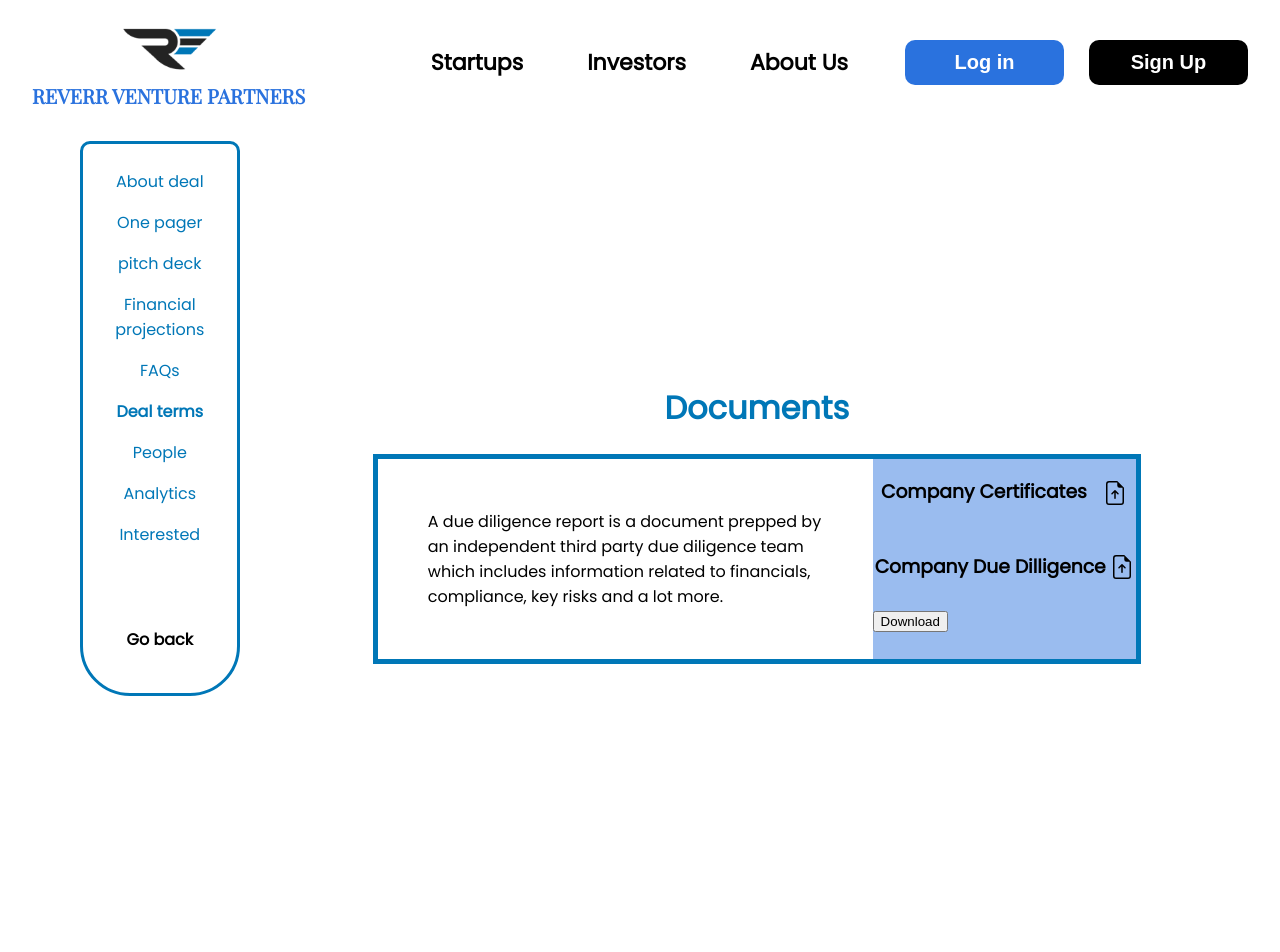
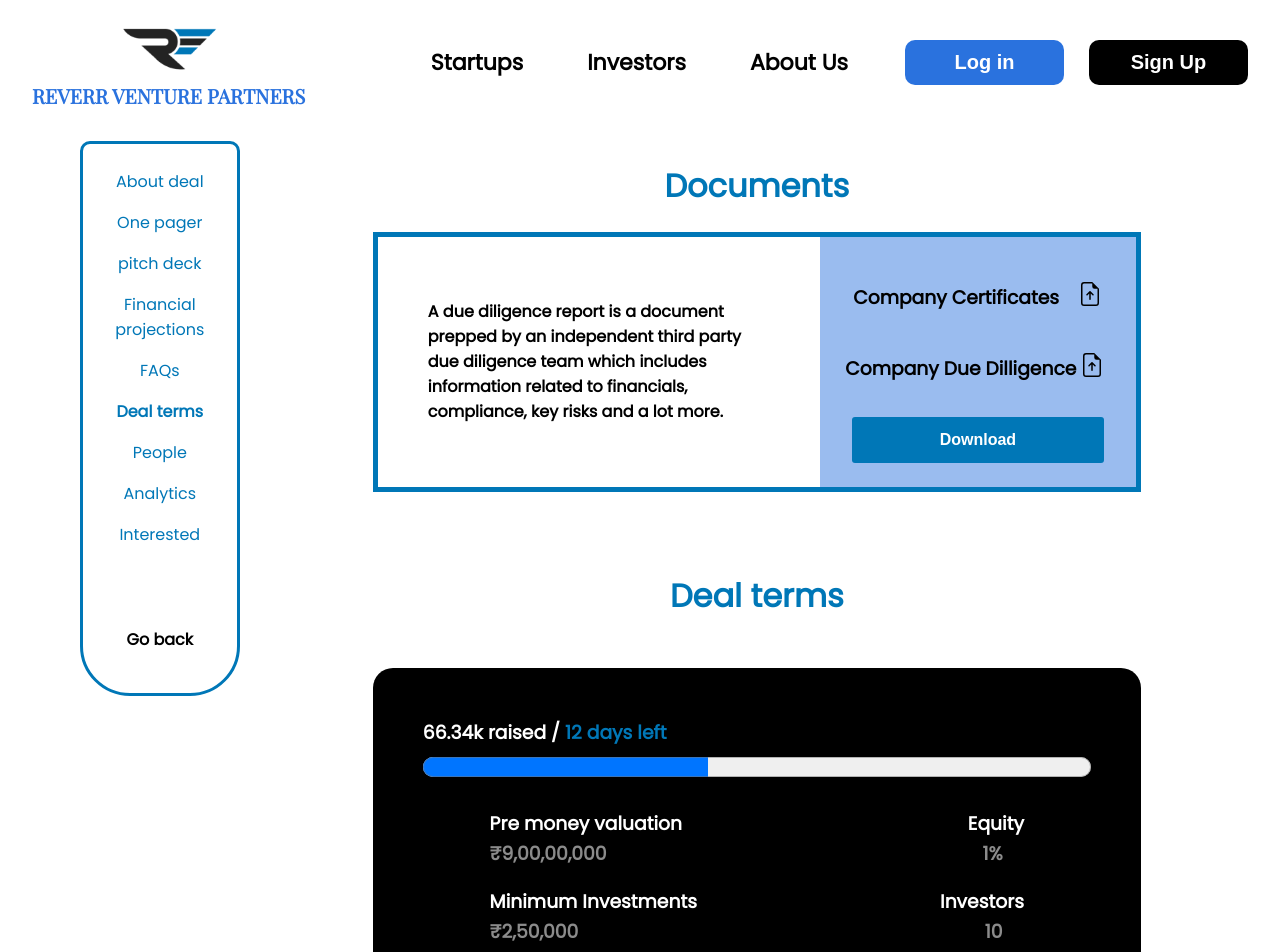
Before and after one commit to Reverr-Finaura/rvpreact, a React (Create React App) app: page /deal-terms in a window 1280 px wide. Shown: the top 952 px of the page. Before the commit the page ends 800 px from the top, so only its background shows below. Built offline with nearby package versions, Linux system fonts and the light colour scheme; no server answers.

Commit message:
added dealTerms

```diff
--- a/src/components/dealsidenav/DealSideNav.js
+++ b/src/components/dealsidenav/DealSideNav.js
@@ -32,7 +32,7 @@ const DealSideNav = () => {
       <NavLink to="/profile" className="NavLink ">
         Interested
       </NavLink>
-      <NavLink to="/" className="NavLink NavLink__Logout ">
+      <NavLink to="/deals" className="NavLink NavLink__Logout ">
         Go back
       </NavLink>
     </div>
--- a/src/pages/home/dealTerms/DealTerm.js
+++ b/src/pages/home/dealTerms/DealTerm.js
@@ -35,12 +35,55 @@ const DealTerm = () => {
                 </div>
                 <div className="deal-term__right__content2">
                   <h3>Company Due Dilligence</h3>
-                  <h2>
+                  <h2 style={{ margin: "0% 2.5% 0px 0px" }}>
                     <FileEarmarkArrowUp />
                   </h2>
                 </div>
-                <button>Download</button>
+                <button className="deal-term__btn">Download</button>
               </div>
+            </div>
+            <h1
+              style={{
+                color: "#0077B7",
+                textAlign: "center",
+                marginTop: "5rem",
+                marginBottom: "3rem",
+              }}
+            >
+              Deal terms
+            </h1>
+            <div className="deal-term__terms-content">
+              <div className="deal-term__terms-progress-wrap">
+                <h3>
+                  66.34k raised /{" "}
+                  <span style={{ color: "#0077b7" }}> 12 days left</span>
+                </h3>
+                <progress id="file" value="42.75" max="100" />
+              </div>
+
+              <div className="deal-term__terms-stats">
+                <div className="deal-term__terms__stats-head">
+                  <h3>Pre money valuation</h3>
+                  <h3>Equity</h3>
+                </div>
+                <div className="deal-term__terms__stats-body">
+                  <h3>₹9,00,00,000</h3>
+                  <h3>1%</h3>
+                </div>
+
+                <div className="deal-term__terms__stats-head">
+                  <h3>Minimum Investments</h3>
+                  <h3>Investors</h3>
+                </div>
+                <div className="deal-term__terms__stats-body">
+                  <h3>₹2,50,000</h3>
+                  <h3>10</h3>
+                </div>
+              </div>
+
+              <button className="deal-term__btn deal-term_interestedBtn">
+                Interested
+              </button>
             </div>
           </div>
           {/* end */}
--- a/src/pages/home/dealTerms/dealterm.css
+++ b/src/pages/home/dealTerms/dealterm.css
@@ -21,23 +21,96 @@
 .deal-term__document-content {
   border: 5px solid #0077b7;
   display: flex;
+  height: 250px;
+  font-weight: bold;
 }
 
 .deal-term__document-left__content {
-  width: 60%;
+  width: 52%;
   padding: 50px;
   display: flex;
   justify-content: center;
   align-items: center;
 }
 .deal-term__document-right__content {
-  width: 40%;
+  width: 48%;
   background-color: #2a72de78;
   /* padding: 10px; */
+  padding: 0;
+  margin: 0;
+  display: flex;
+  flex-direction: column;
+  align-items: center;
+  justify-content: center;
 }
 
 .deal-term__right__content1,
 .deal-term__right__content2 {
   display: flex;
-  justify-content: space-around;
+  justify-content: space-around !important;
+  align-items: center;
+  width: 85%;
 }
+
+.deal-term__btn {
+  padding: 14px 40px;
+  border: none;
+  cursor: pointer;
+  background-color: #0077b7;
+  color: white;
+  width: 80%;
+  border-radius: 3px;
+  margin-top: 1rem;
+  font-weight: bold;
+  font-size: 1rem;
+}
+
+.deal-term_interestedBtn {
+  margin-top: 2rem;
+}
+
+.deal-term__terms-content {
+  background-color: #000000;
+  color: white;
+  padding: 50px;
+  border-radius: 20px;
+  text-align: center;
+}
+
+.deal-term__terms-progress-wrap {
+  /* border: 2px solid white; */
+  text-align: left;
+}
+
+.deal-term__terms-progress-wrap h3 {
+  margin: 0;
+}
+
+.deal-term__terms-progress-wrap progress {
+  width: 100%;
+  padding: 20px;
+}
+
+.deal-term__terms-stats {
+  width: 80%;
+  margin: auto;
+}
+
+.deal-term__terms__stats-head,
+.deal-term__terms__stats-body {
+  display: flex;
+  justify-content: space-between;
+}
+
+.deal-term__terms__stats-head h3 {
+  margin-bottom: 1px;
+}
+
+.deal-term__terms__stats-body {
+  width: 96%;
+}
+
+.deal-term__terms__stats-body h3 {
+  margin: 0;
+  color: #8b8b8b;
+}
--- a/src/pages/home/financialProjection/FinancialProjection.js
+++ b/src/pages/home/financialProjection/FinancialProjection.js
@@ -2,7 +2,7 @@
 import DealSideNav from "../../../components/dealsidenav/DealSideNav";
 import Footer from "../../../components/footer/Footer";
 import Navbar from "../../../components/navbar/Navbar";
-
+import "./financialProjection.css";
 const FinancialProjection = () => {
   return (
     <>
@@ -17,10 +17,13 @@ const FinancialProjection = () => {
               "https://view.officeapps.live.com/op/view.aspx?src=https%3A%2F%2Fwww.mohfw.gov.in%2Fpdf%2FCOVID19DistrictWisePositivityAnalysis05July.xlsx&wdOrigin=BROWSELINK"
             }
             width="100%"
-            height="600px"
+            height="500px"
             frameBorder="0"
             style={{ borderRadius: "10px" }}
           ></iframe>
+          <div className="financialprojection-downloadBtn">
+            <button className="financialprojection-btn">Download</button>
+          </div>
         </div>
       </div>
       <Footer />
--- a/src/pages/home/financialProjection/financialProjection.css
+++ b/src/pages/home/financialProjection/financialProjection.css
@@ -0,0 +1,17 @@
+.financialprojection-downloadBtn {
+  text-align: center;
+  margin-top: 3rem;
+}
+
+.financialprojection-btn {
+  color: white;
+  font-size: 20px;
+  font-weight: 600;
+  height: 45px;
+  background: white;
+  border: none;
+  margin: auto;
+  cursor: pointer;
+  background: black;
+  width: 50%;
+}
```
